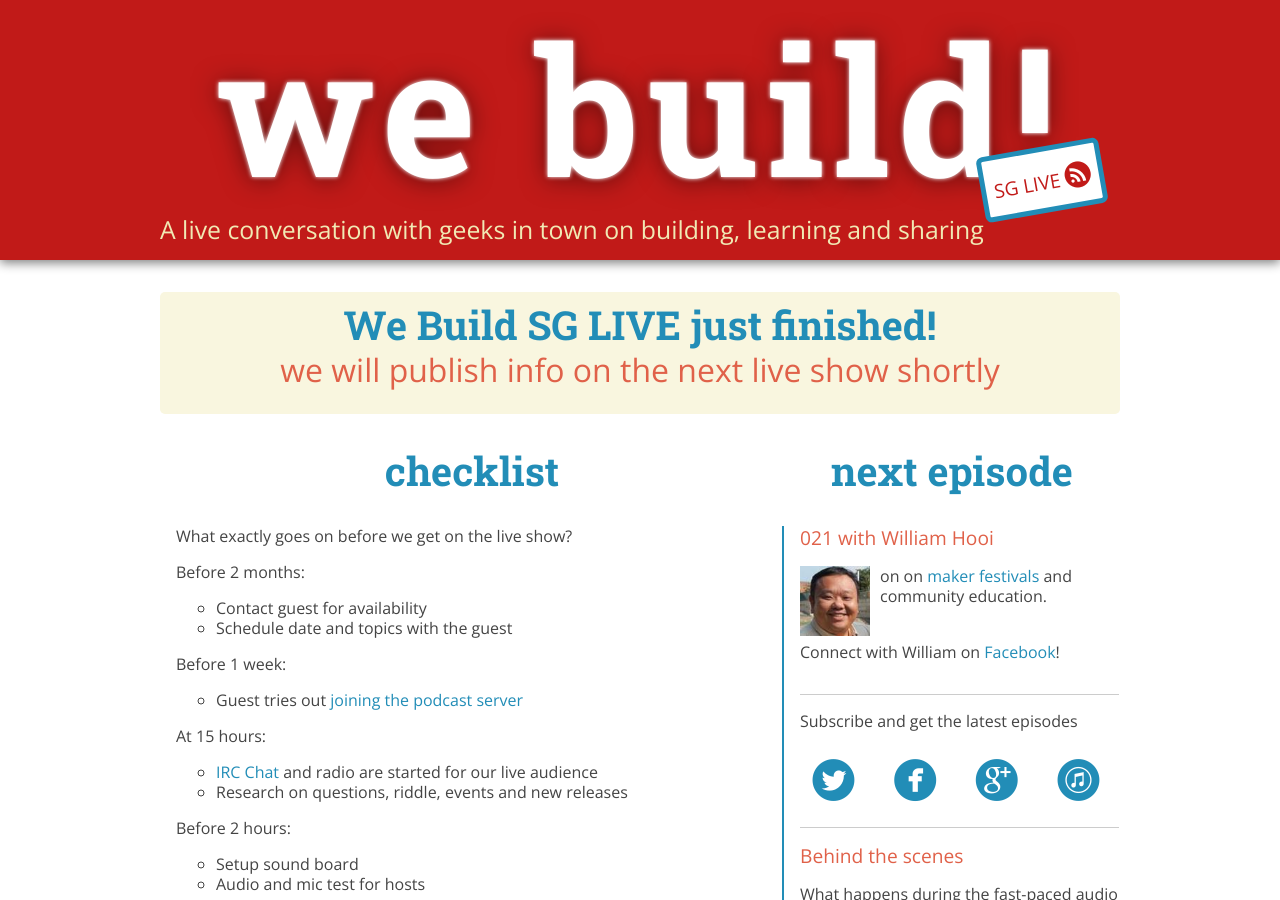
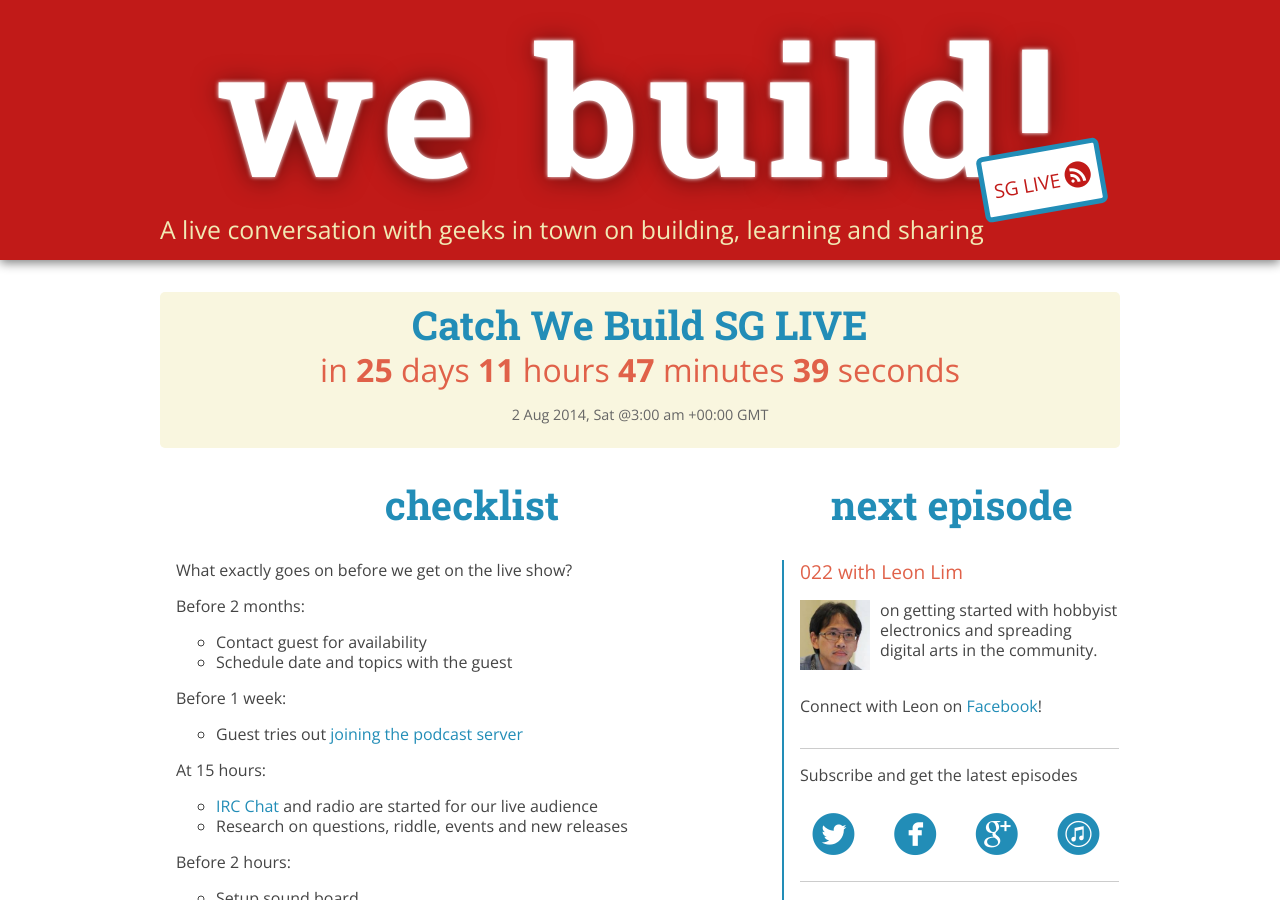
Before and after one commit to webuildsg/live, a Jekyll site: the page built from checklist.md, in a window 1280 px wide and 900 px high. Built offline with Jekyll 4.4.1, drawn with Linux system fonts in a browser that asks for light colours; Markdown is read by kramdown in place of the engine named in the settings.

Commit message:
added william's episode and leon's profile

```diff
--- a/_config.yml
+++ b/_config.yml
@@ -16,9 +16,8 @@ default_logo : logo-100.jpg
 default_day : Sat
 default_time : 11am
 
-
-next_guest: William Hooi
-next_episode: "021"
-next_profile: /img/021-william-hooi-profile.jpg
-next_topic: on <a href="http://makersblock.sg/">maker festivals</a> and community education.
-next_connect: Connect with William on <a href="https://www.facebook.com/whooi">Facebook</a>!
+next_guest: Leon Lim
+next_episode: "022"
+next_profile: /img/022-leon-lim-profile.jpg
+next_topic: getting started with hobbyist electronics and spreading digital arts in the community.
+next_connect: Connect with Leon on <a href="https://www.facebook.com/gylim78">Facebook</a>!
--- a/js/script.input.js
+++ b/js/script.input.js
@@ -6,7 +6,7 @@
             hours: 0,
             minutes: 0
         },
-        podcastTimeString: '2014-07-05 11:00 +0800',
+        podcastTimeString: '2014-08-02 11:00 +0800',
         timeFormatString: 'YYYY-MM-DD HH:mm Z',
         preMoment: {
             unit: "hours",
```
Also changed, not shown: _dev_config.yml (+5 -5 lines), _posts/2014-07-06-william-hooi.md (added, +59 -0 lines), img/022-leon-lim-profile.jpg (added), script.js.
